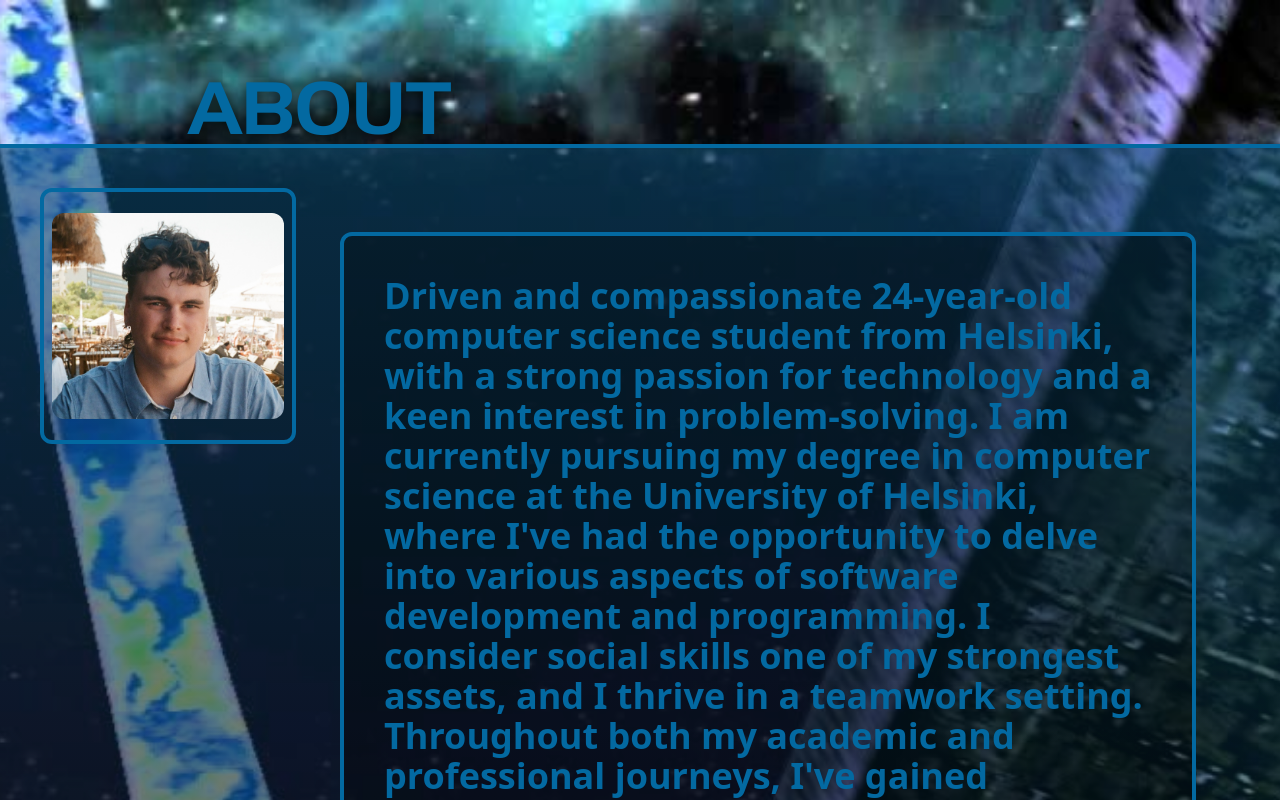
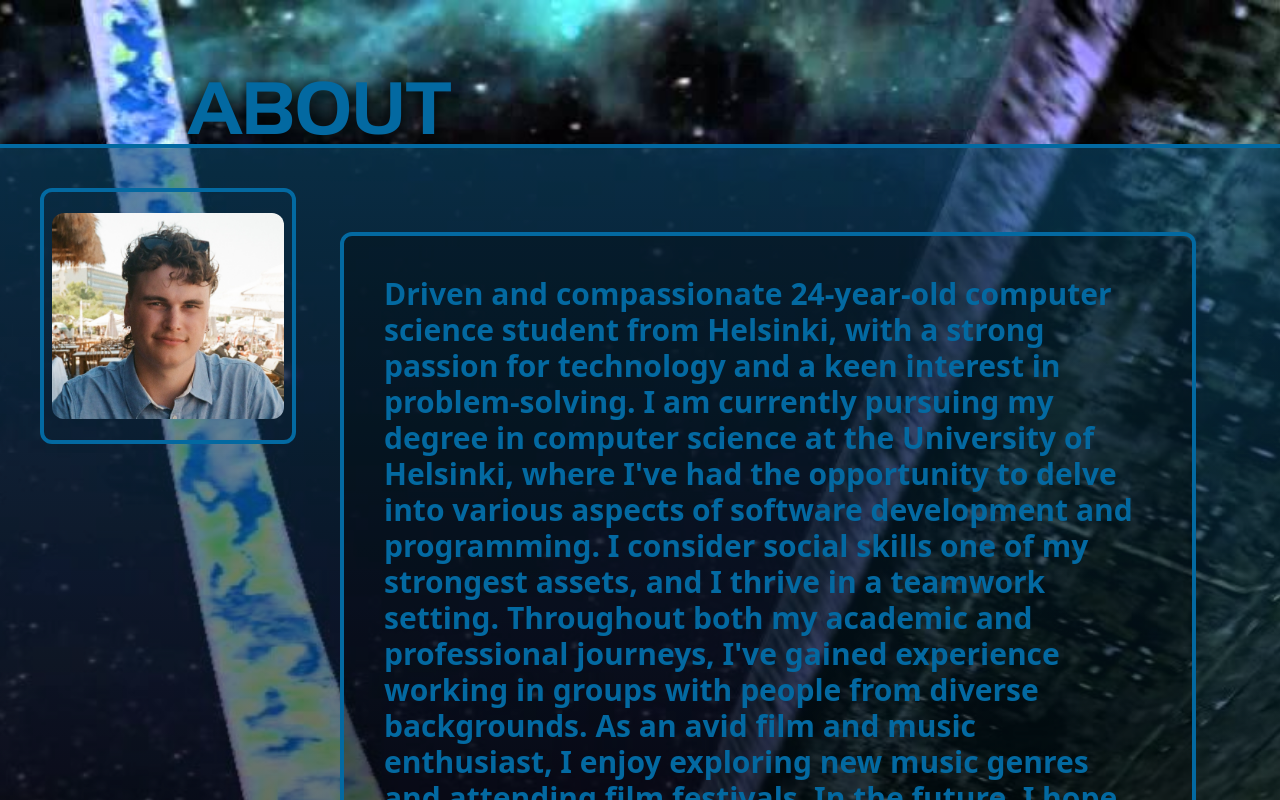
Before and after one commit to KalleHahl/HaloCE-Portfolio, a Next.js app in the folder portfolio/: page /about in a window 1280 px wide. Shown: the top 800 px of the page. Built offline with nearby package versions, Linux system fonts and the light colour scheme.

Commit message:
Tried to make components more responsive

```diff
--- a/portfolio/components/about/AboutPage.tsx
+++ b/portfolio/components/about/AboutPage.tsx
@@ -7,13 +7,12 @@ import AboutTextContainer from "./AboutTextContainer"
 const AboutPage = () => {
   return (
     <GradientBackground text="ABOUT">
-      <div className="flex flex-row h-96 md:h-full relative">
-        <div className="flex flex-row flex-shrink">
-          <MyImage />
-        </div>
-        <div className="flex py-11 px-11">
-          <AboutTextContainer />
-        </div>
+      <div className="flex flex-col  md:h-full relative">
+        <MyImage />
+      </div>
+      <div className="flex flex-col w-full md:h-full relative">
+        {" "}
+        <AboutTextContainer />
       </div>
     </GradientBackground>
   )
--- a/portfolio/components/about/AboutTextContainer.tsx
+++ b/portfolio/components/about/AboutTextContainer.tsx
@@ -1,20 +1,22 @@
 const AboutTextContainer = () => {
   return (
-    <div className="flex flex-row flex-wrap flex-shrink px-10 py-10 border-4 rounded-xl border-sky-700 bg-black bg-opacity-30">
-      <p className="text-sky-700 font-bold text-xs md:text-4xl">
-        Driven and compassionate 24-year-old computer science student from
-        Helsinki, with a strong passion for technology and a keen interest in
-        problem-solving. I am currently pursuing my degree in computer science
-        at the University of Helsinki, where I've had the opportunity to delve
-        into various aspects of software development and programming. I consider
-        social skills one of my strongest assets, and I thrive in a teamwork
-        setting. Throughout both my academic and professional journeys, I've
-        gained experience working in groups with people from diverse
-        backgrounds. As an avid film and music enthusiast, I enjoy exploring new
-        music genres and attending film festivals. In the future, I hope to find
-        a way to combine my passion for technology with my love for music and
-        cinema.
-      </p>
+    <div className="flex py-11 px-11">
+      <div className="flex shrink flex-row flex-wrap px-10 py-10 border-4 rounded-xl border-sky-700 bg-black bg-opacity-30">
+        <p className="text-sky-700 font-bold text-xs md:text-3xl ">
+          Driven and compassionate 24-year-old computer science student from
+          Helsinki, with a strong passion for technology and a keen interest in
+          problem-solving. I am currently pursuing my degree in computer science
+          at the University of Helsinki, where I've had the opportunity to delve
+          into various aspects of software development and programming. I
+          consider social skills one of my strongest assets, and I thrive in a
+          teamwork setting. Throughout both my academic and professional
+          journeys, I've gained experience working in groups with people from
+          diverse backgrounds. As an avid film and music enthusiast, I enjoy
+          exploring new music genres and attending film festivals. In the
+          future, I hope to find a way to combine my passion for technology with
+          my love for music and cinema.
+        </p>
+      </div>
     </div>
   )
 }
--- a/portfolio/components/frontpage/Menu.tsx
+++ b/portfolio/components/frontpage/Menu.tsx
@@ -7,7 +7,7 @@ const MenuItem = ({ text, href }: { text: string; href: string }) => {
     <Link href={href}>
       <div className="group relative">
         {/* <div className="w-full md:max-w-xl h-10 md:h-14 blur-xl group-hover:bg-sky-600 ease-in-out rounded-full absolute top-4" /> */}
-        <p className=" text-sky-700 opacity-80 text-4xl md:text-6xl rounded-full font-handel py-4 transition duration-300 ease-in-out group-hover:scale-105 group-hover:text-white group-hover:opacity-100 group-hover:text-shadow-lg shadow-sky-600">
+        <p className=" text-sky-700 opacity-80 text-4xl md:text-6xl 4k:text-8xl rounded-full font-handel py-4 transition duration-300 ease-in-out group-hover:scale-105 group-hover:text-white group-hover:opacity-100 group-hover:text-shadow-lg shadow-sky-600">
           {text}
         </p>
       </div>
```
